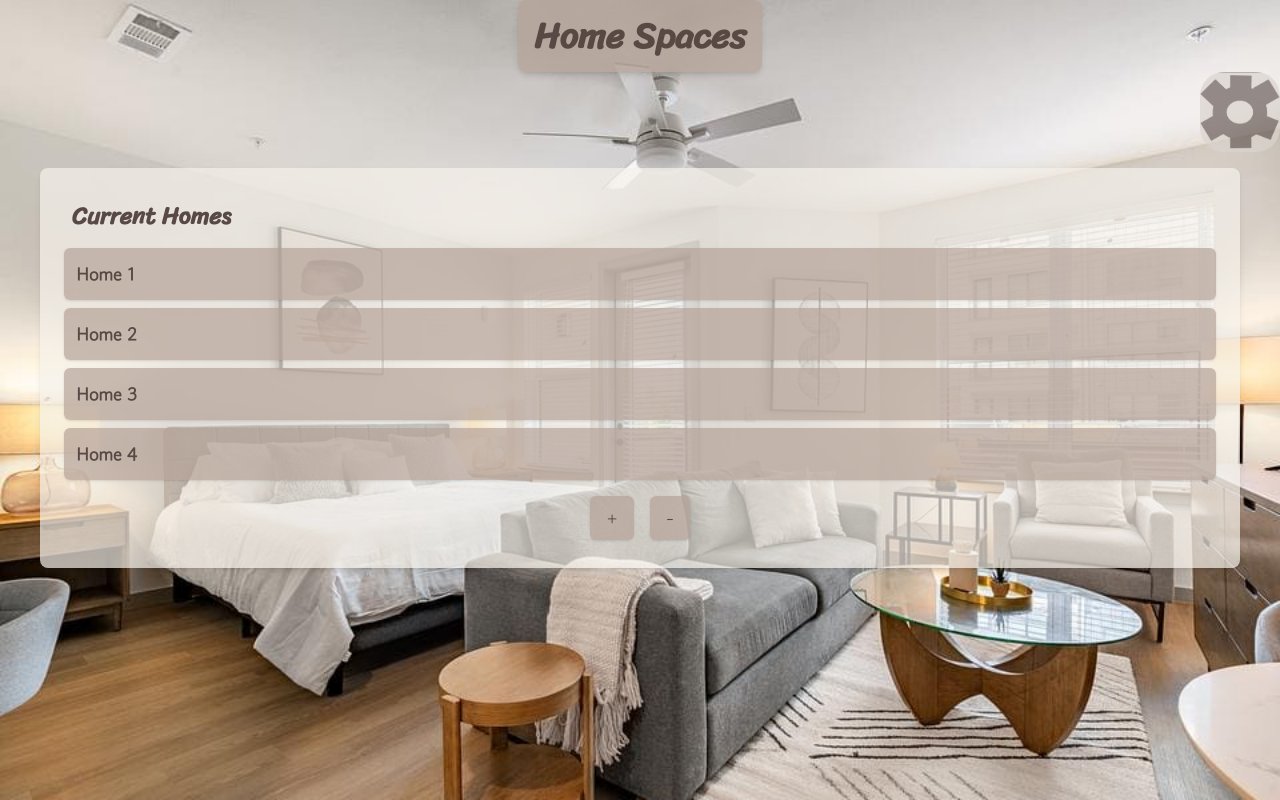
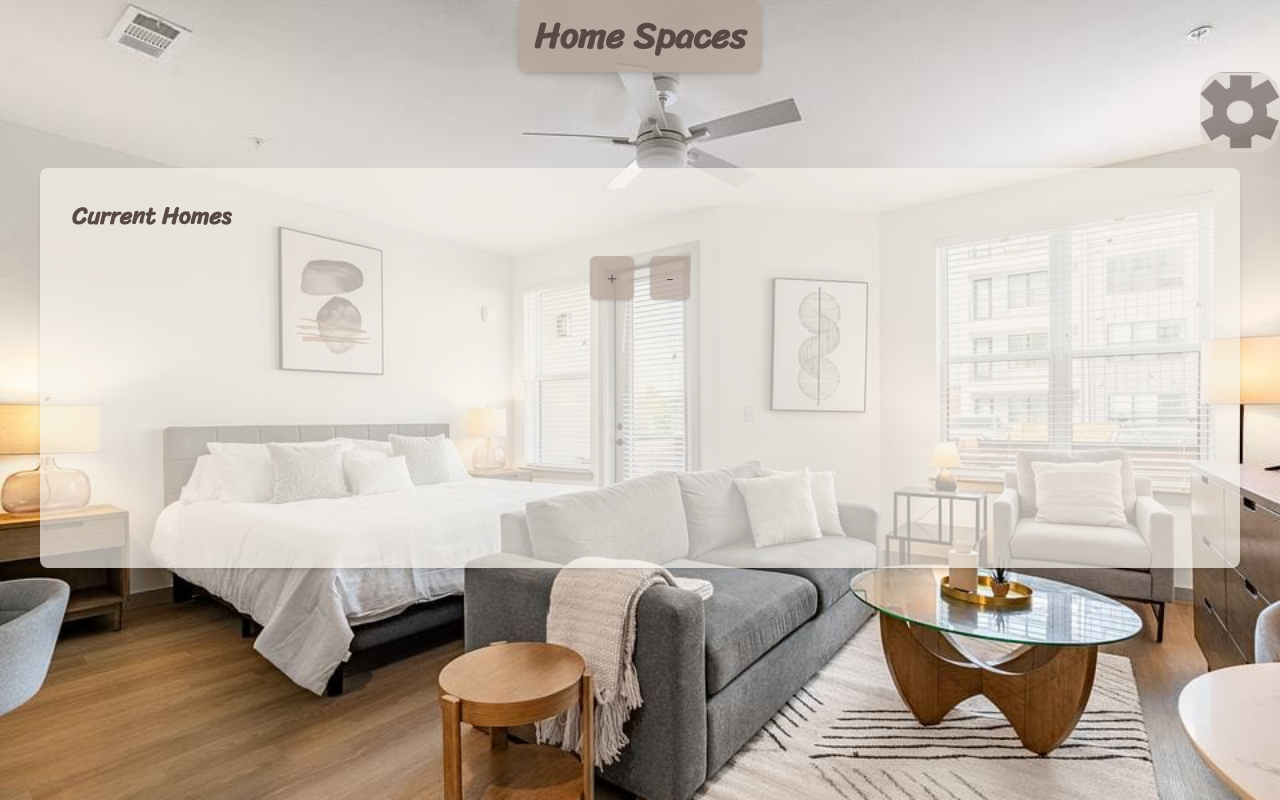
Before and after one commit to The-Landlords/Room8, a React (Vite) app in the folder packages/react-frontend/: page /homelist/1 in a window 1280 px wide. Built offline with nearby package versions, Linux system fonts and the light colour scheme.

Commit message:
feat: starting to connect homelist front-end, need to merge in relations first

```diff
--- a/packages/react-frontend/src/homelist.tsx
+++ b/packages/react-frontend/src/homelist.tsx
@@ -4,9 +4,10 @@ import { Link, useParams } from "react-router-dom";
 import Overlay from "./components/overlay";
 import AddHomeOverlay from "./components/addHomeOverlay";
 
-const homes = ["Home 1", "Home 2", "Home 3", "Home 4"];
+//const homes = ["Home 1", "Home 2", "Home 3", "Home 4"];
 
 export default function HomeList() {
+	const [homes, setHomes] = useState([]);
 	const { username } = useParams();
 	const [overlayOpen, setOverlayOpen] = useState(false);
 
```
